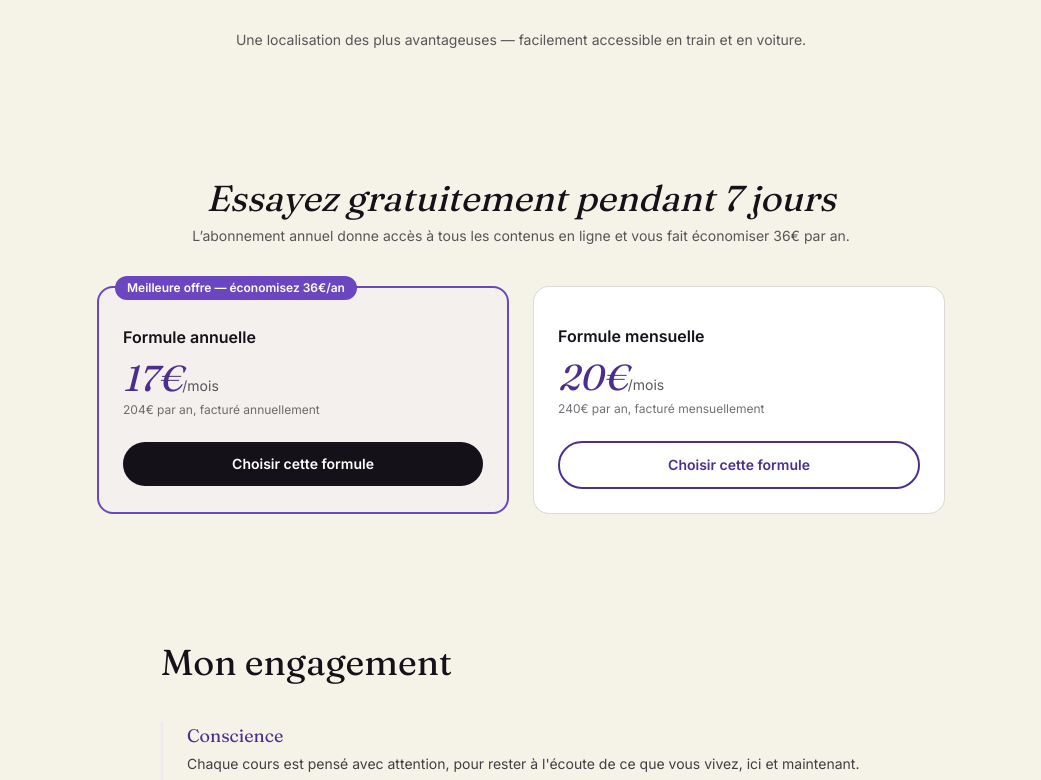
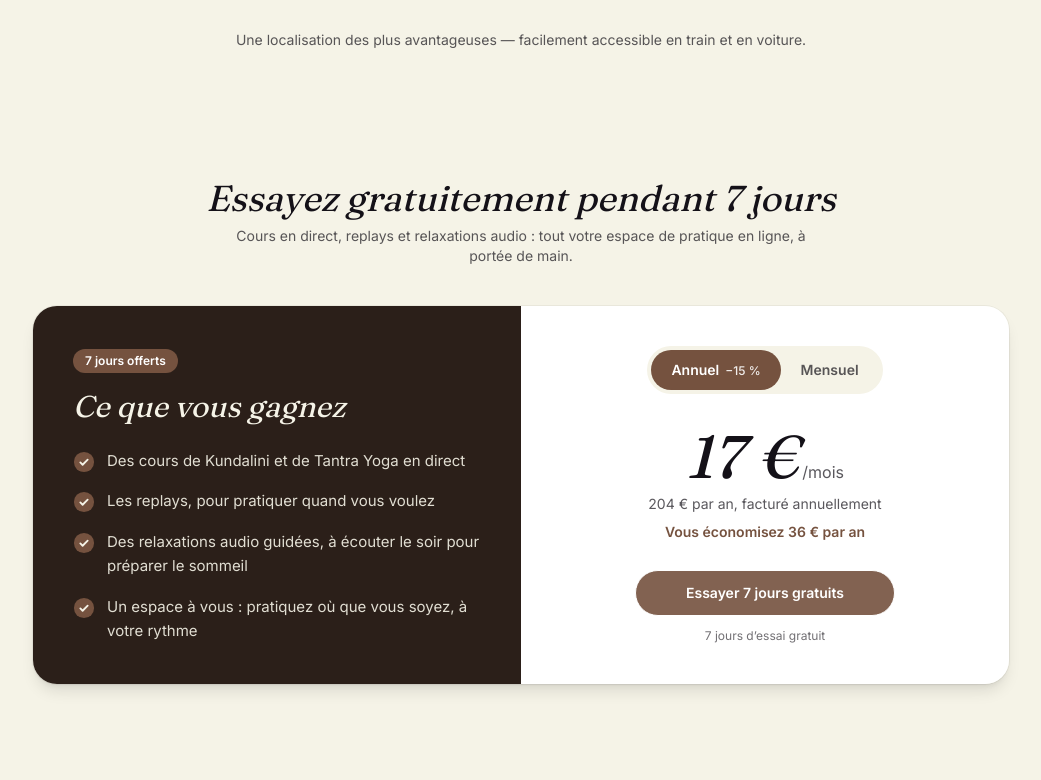
Before and after one commit to maxwelito-lgtm/YogaKunda, a Next.js app: page / in a window 1280 px wide. Shown: the part 3340-4120 px from the top of the page, without its empty margins (119-1160 px from the left). Built offline with nearby package versions, Linux system fonts and the light colour scheme.

Commit message:
Section abonnement : bénéfices détaillés et choix annuel / mensuel

```diff
--- a/components/PricingSection.tsx
+++ b/components/PricingSection.tsx
@@ -1,58 +1,156 @@
+"use client";
+
+import { useState } from "react";
+
+type Formule = "annuelle" | "mensuelle";
+
+const formules: Record<
+  Formule,
+  {
+    libelle: string;
+    prix: string;
+    detail: string;
+    economie: string | null;
+    href: string;
+  }
+> = {
+  annuelle: {
+    libelle: "Annuel",
+    prix: "17",
+    detail: "204 € par an, facturé annuellement",
+    economie: "Vous économisez 36 € par an",
+    href: "/mon-espace?formule=annuelle",
+  },
+  mensuelle: {
+    libelle: "Mensuel",
+    prix: "20",
+    detail: "240 € par an, facturé mensuellement",
+    economie: null,
+    href: "/mon-espace?formule=mensuelle",
+  },
+};
+
+const avantages = [
+  "Des cours de Kundalini et de Tantra Yoga en direct",
+  "Les replays, pour pratiquer quand vous voulez",
+  "Des relaxations audio guidées, à écouter le soir pour préparer le sommeil",
+  "Un espace à vous : pratiquez où que vous soyez, à votre rythme",
+];
+
 export default function PricingSection() {
+  const [formule, setFormule] = useState<Formule>("annuelle");
+  const f = formules[formule];
+
   return (
-       <section id="abonnement" className="mx-auto max-w-4xl scroll-mt-20 px-4 py-16 sm:px-6">
-      <h2 className="mb-2 text-center font-display text-3xl italic text-dark sm:text-4xl">
+    <section
+      id="abonnement"
+      className="mx-auto max-w-5xl scroll-mt-20 px-4 py-16 sm:px-6"
+    >
+      <h2 className="mb-2 text-center font-display text-3xl italic text-encre sm:text-4xl">
         Essayez gratuitement pendant 7 jours
       </h2>
-      <p className="mb-10 text-center text-sm text-encre/70">
-        L&rsquo;abonnement annuel donne accès à tous les contenus en ligne et
-        vous fait économiser 36€ par an.
+      <p className="mx-auto mb-10 max-w-xl text-center text-sm text-encre/70">
+        Cours en direct, replays et relaxations audio : tout votre espace de
+        pratique en ligne, à portée de main.
       </p>
 
-      <div className="grid grid-cols-1 gap-6 sm:grid-cols-2">
-        {/* Formule annuelle */}
-        <div className="relative rounded-2xl border-2 border-violet bg-violet-light/30 p-6">
-          <span className="absolute -top-3 left-4 rounded-pill bg-violet px-3 py-1 text-xs font-semibold text-white">
-            Meilleure offre — économisez 36€/an
+      <div className="grid overflow-hidden rounded-3xl shadow-lg ring-1 ring-black/5 md:grid-cols-2">
+        {/* Colonne gauche : ce que vous gagnez */}
+        <div className="bg-[#2B1F19] p-8 text-[#F5F3E7] sm:p-10">
+          <span className="inline-block rounded-pill bg-[#75523F] px-3 py-1 text-xs font-semibold text-white">
+            7 jours offerts
           </span>
-          <p className="mt-3 font-semibold text-encre">Formule annuelle</p>
-          <p className="mt-2">
-            <span className="font-display text-4xl italic text-violet-dark">
-              17€
-            </span>
-            <span className="text-sm text-encre/70">/mois</span>
-          </p>
-          <p className="mt-1 text-xs text-encre/60">
-            204€ par an, facturé annuellement
-          </p>
-          <a
-            href="/mon-espace"
-            className="mt-6 flex min-h-[44px] w-full items-center justify-center rounded-pill bg-encre px-6 py-3 text-sm font-semibold text-white"
-          >
-            Choisir cette formule
-          </a>
+          <h3 className="mt-4 font-display text-3xl italic">
+            Ce que vous gagnez
+          </h3>
+
+          <ul className="mt-6 flex flex-col gap-4">
+            {avantages.map((a) => (
+              <li key={a} className="flex items-start gap-3 text-[15px]">
+                <CheckIcon />
+                <span className="text-[#F5F3E7]/90">{a}</span>
+              </li>
+            ))}
+          </ul>
         </div>
 
-        {/* Formule mensuelle */}
-        <div className="rounded-2xl border border-encre/15 bg-white p-6">
-          <p className="mt-3 font-semibold text-encre">Formule mensuelle</p>
-          <p className="mt-2">
-            <span className="font-display text-4xl italic text-violet-dark">
-              20€
-            </span>
-            <span className="text-sm text-encre/70">/mois</span>
-          </p>
-          <p className="mt-1 text-xs text-encre/60">
-            240€ par an, facturé mensuellement
-          </p>
+        {/* Colonne droite : formule et prix */}
+        <div className="flex flex-col items-center justify-center bg-white p-8 text-center sm:p-10">
+          <div
+            role="radiogroup"
+            aria-label="Choisir la formule"
+            className="inline-flex rounded-pill bg-[#F5F3E7] p-1"
+          >
+            {(Object.keys(formules) as Formule[]).map((cle) => {
+              const actif = formule === cle;
+              return (
+                <button
+                  key={cle}
+                  type="button"
+                  role="radio"
+                  aria-checked={actif}
+                  onClick={() => setFormule(cle)}
+                  className={`min-h-[40px] rounded-pill px-5 py-2 text-sm font-semibold transition-colors ${
+                    actif
+                      ? "bg-[#75523F] text-white"
+                      : "text-encre/70 hover:text-encre"
+                  }`}
+                >
+                  {formules[cle].libelle}
+                  {cle === "annuelle" && (
+                    <span className="ml-1.5 text-xs font-medium opacity-90">
+                      −15&nbsp;%
+                    </span>
+                  )}
+                </button>
+              );
+            })}
+          </div>
+
+          <div className="mt-8" aria-live="polite">
+            <p>
+              <span className="font-display text-6xl italic text-encre">
+                {f.prix}&nbsp;€
+              </span>
+              <span className="ml-1 text-encre/70">/mois</span>
+            </p>
+            <p className="mt-2 text-sm text-encre/70">{f.detail}</p>
+            <p className="mt-2 h-6 text-sm font-semibold text-[#75523F]">
+              {f.economie}
+            </p>
+          </div>
+
           <a
-            href="/mon-espace"
-            className="mt-6 flex min-h-[44px] w-full items-center justify-center rounded-pill border-2 border-violet-dark px-6 py-3 text-sm font-semibold text-violet-dark hover:bg-violet-light"
+            href={f.href}
+            className="btn-bounce mt-6 inline-flex min-h-[44px] w-full items-center justify-center rounded-pill border-[1.5px] border-white bg-[#75523F]/90 px-6 py-3 text-sm font-semibold text-white hover:bg-[#75523F] sm:w-auto sm:min-w-[260px]"
           >
-            Choisir cette formule
+            Essayer 7 jours gratuits
           </a>
+          <p className="mt-3 text-xs text-encre/60">7 jours d&rsquo;essai gratuit</p>
         </div>
       </div>
     </section>
   );
 }
+
+function CheckIcon() {
+  return (
+    <svg
+      width="22"
+      height="22"
+      viewBox="0 0 24 24"
+      fill="none"
+      aria-hidden="true"
+      className="mt-0.5 flex-none"
+    >
+      <circle cx="12" cy="12" r="11" fill="#75523F" />
+      <path
+        d="M8 12.5l2.5 2.5L16 9.5"
+        stroke="#F5F3E7"
+        strokeWidth="2"
+        strokeLinecap="round"
+        strokeLinejoin="round"
+      />
+    </svg>
+  );
+}
```
